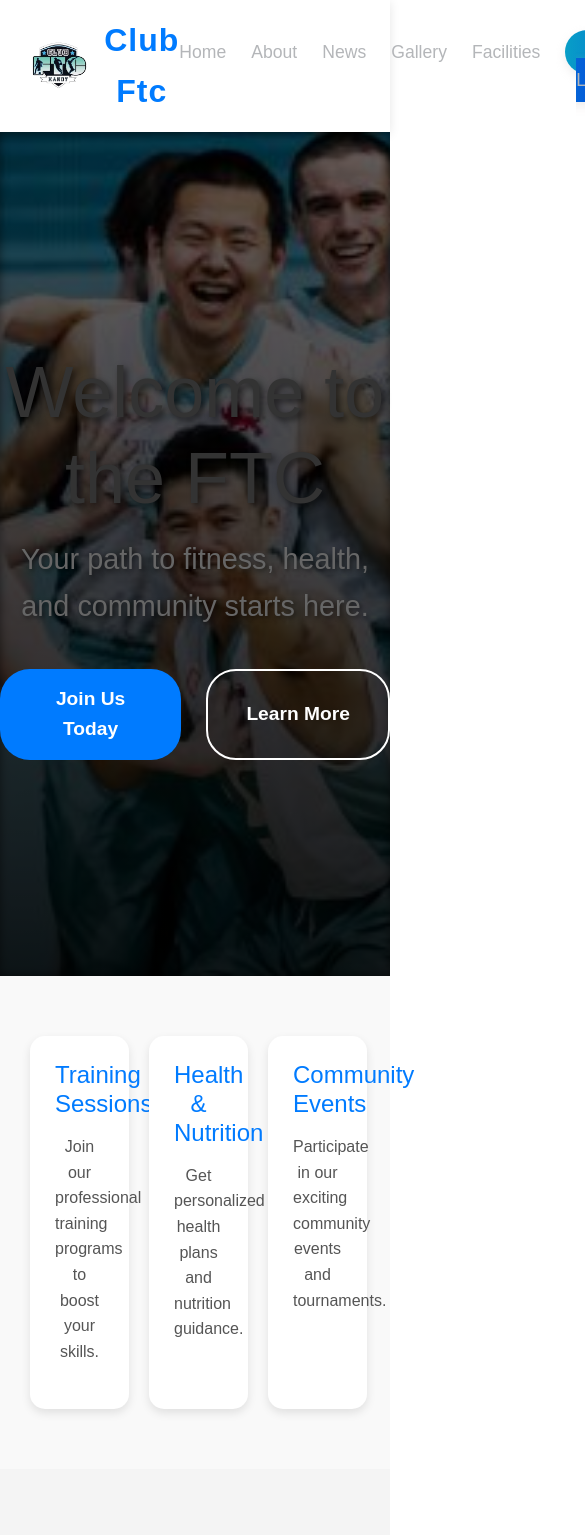
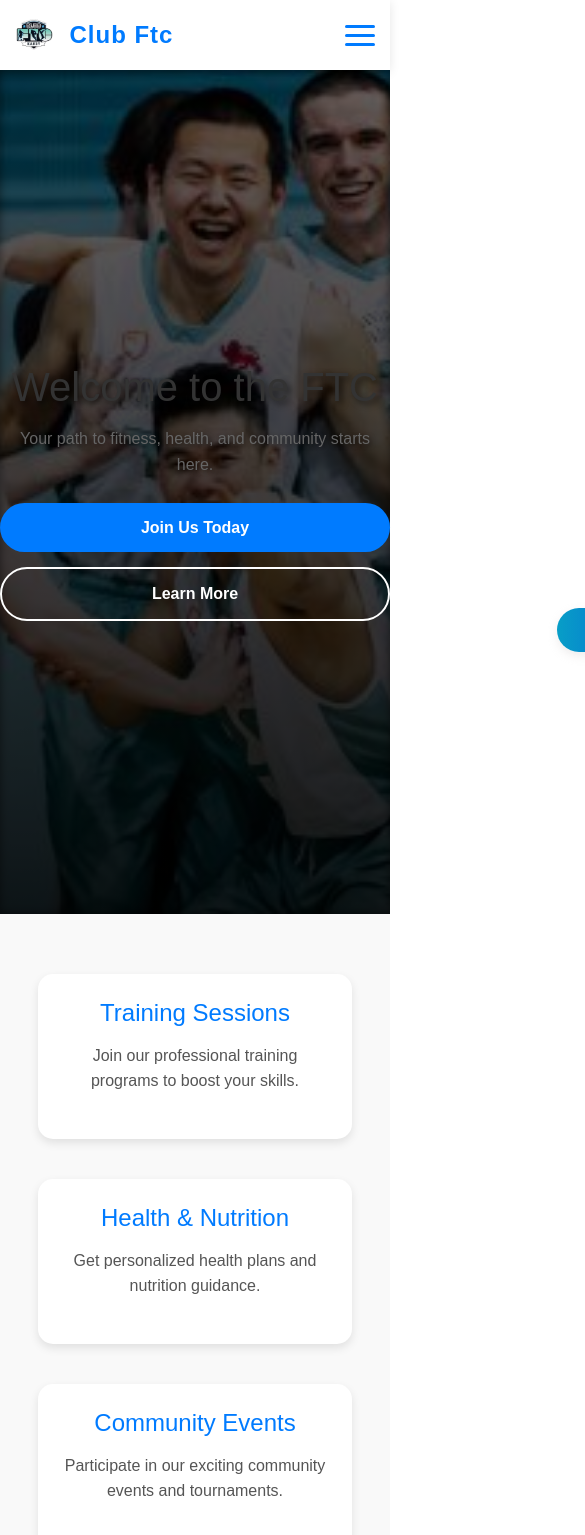
Before and after one commit to NimeshDilhara96/NextgensportclubSystem, a React (Create React App) app in the folder frontend/: page / in a window 390 px wide. Shown: the top 1535 px of the page, 585 px wide, since content can reach past the window. Built offline with nearby package versions, Linux system fonts and the light colour scheme.

Commit message:
Ui Update| improve mobile responsive 2.0v

```diff
--- a/frontend/src/components/Main/Landing.module.css
+++ b/frontend/src/components/Main/Landing.module.css
@@ -296,3 +296,142 @@
   letter-spacing: 0.5px;
   box-shadow: 0 -2px 5px rgba(0, 0, 0, 0.1);
 }
+
+/* Responsive Design */
+/* Mobile Menu Icon (Hamburger) */
+.menuIcon {
+  display: none;
+  flex-direction: column;
+  justify-content: space-between;
+  width: 30px;
+  height: 21px;
+  cursor: pointer;
+}
+
+.menuIcon span {
+  width: 100%;
+  height: 3px;
+  background-color: #007BFF;
+  border-radius: 3px;
+  transition: all 0.3s ease;
+}
+
+/* Media Queries */
+@media (max-width: 992px) {
+  .features {
+    flex-direction: column;
+    align-items: center;
+  }
+
+  .feature {
+    width: 80%;
+    margin-bottom: 20px;
+  }
+
+  .testimonialCard {
+    width: 45%;
+  }
+}
+
+@media (max-width: 768px) {
+  /* Navigation for mobile */
+  .menuIcon {
+    display: flex;
+    z-index: 1001;
+  }
+
+  .navLinks {
+    position: fixed;
+    top: 0;
+    right: -100%;
+    width: 70%;
+    height: 100vh;
+    background-color: rgba(255, 255, 255, 0.95);
+    flex-direction: column;
+    align-items: center;
+    justify-content: center;
+    transition: right 0.3s ease;
+    z-index: 1000;
+  }
+
+  .navLinks.active {
+    right: 0;
+  }
+
+  .navLinks li {
+    margin: 15px 0;
+  }
+
+  /* Hero section adjustments */
+  .hero h1 {
+    font-size: 3rem;
+  }
+
+  .hero p {
+    font-size: 1.2rem;
+  }
+
+  .heroButtons {
+    flex-direction: column;
+    gap: 15px;
+  }
+
+  /* Overlay for mobile menu */
+  .menuOverlay {
+    display: none;
+    position: fixed;
+    top: 0;
+    left: 0;
+    right: 0;
+    bottom: 0;
+    background-color: rgba(0, 0, 0, 0.5);
+    z-index: 999;
+  }
+
+  .menuOverlay.active {
+    display: block;
+  }
+
+  /* Other sections */
+  .testimonialCard {
+    width: 100%;
+    margin-bottom: 20px;
+  }
+
+  .contactForm .inputField,
+  .contactForm .textareaField {
+    width: 95%;
+  }
+}
+
+@media (max-width: 480px) {
+  .navbar {
+    padding: 15px;
+  }
+
+  .logoText {
+    font-size: 1.5rem;
+  }
+
+  .logo {
+    height: 40px;
+  }
+
+  .hero h1 {
+    font-size: 2.5rem;
+  }
+
+  .hero p {
+    font-size: 1rem;
+    margin-bottom: 25px;
+  }
+
+  .ctaButton, .secondaryButton {
+    padding: 12px 25px;
+    font-size: 1rem;
+  }
+
+  .feature {
+    width: 95%;
+  }
+}
--- a/frontend/src/components/Main/main.js
+++ b/frontend/src/components/Main/main.js
@@ -1,9 +1,28 @@
-import React from 'react';
+import React, { useState } from 'react';
 import { Link } from 'react-router-dom'; // Assuming you're using React Router for navigation
 import styles from './Landing.module.css';
 import logo from '../../assets/logo.png'; // Import your logo image
 
 const LandingPage = () => {
+  const [mobileMenuOpen, setMobileMenuOpen] = useState(false);
+
+  const toggleMobileMenu = () => {
+    setMobileMenuOpen(!mobileMenuOpen);
+  };
+
+  React.useEffect(() => {
+    // Prevent body scrolling when mobile menu is open
+    if (mobileMenuOpen) {
+      document.body.style.overflow = 'hidden';
+    } else {
+      document.body.style.overflow = 'auto';
+    }
+
+    return () => {
+      document.body.style.overflow = 'auto';
+    };
+  }, [mobileMenuOpen]);
+
   return (
     <div className={styles.container}>
       {/* Navigation Bar */}
@@ -12,15 +31,28 @@ const LandingPage = () => {
           <img src={logo} alt="Sports Club Logo" className={styles.logo} />
           <span className={styles.logoText}>Club Ftc</span>
         </div>
-        <ul className={styles.navLinks}>
-          <li><Link to="/">Home</Link></li>
-          <li><Link to="/about">About</Link></li>
-          <li><Link to="/news">News</Link></li>
-          <li><Link to="/gallery">Gallery</Link></li>
-          <li><Link to="/facilities">Facilities</Link></li>
-          <li><Link to="/login" className={styles.loginButton}>Member Login</Link></li>
+
+        {/* Mobile Menu Toggle */}
+        <div className={styles.menuIcon} onClick={toggleMobileMenu}>
+          <span></span>
+          <span></span>
+          <span></span>
+        </div>
+
+        <ul className={`${styles.navLinks} ${mobileMenuOpen ? styles.active : ''}`}>
+          <li><Link to="/" onClick={toggleMobileMenu}>Home</Link></li>
+          <li><Link to="/about" onClick={toggleMobileMenu}>About</Link></li>
+          <li><Link to="/news" onClick={toggleMobileMenu}>News</Link></li>
+          <li><Link to="/gallery" onClick={toggleMobileMenu}>Gallery</Link></li>
+          <li><Link to="/facilities" onClick={toggleMobileMenu}>Facilities</Link></li>
+          <li><Link to="/login" className={styles.loginButton} onClick={toggleMobileMenu}>Member Login</Link></li>
         </ul>
       </nav>
+
+      <div
+        className={`${styles.menuOverlay} ${mobileMenuOpen ? styles.active : ''}`}
+        onClick={toggleMobileMenu}
+      ></div>
 
       {/* Hero Section */}
       <section className={styles.hero}>
```
